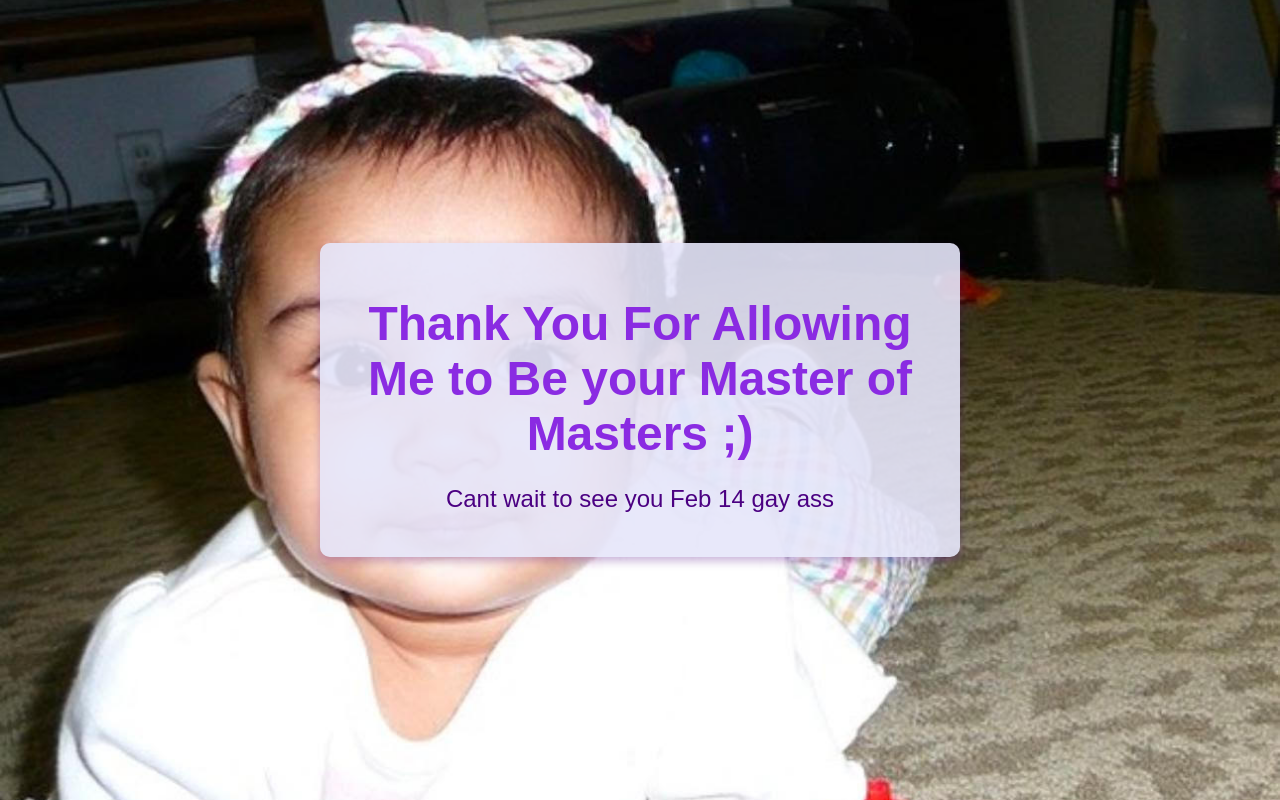
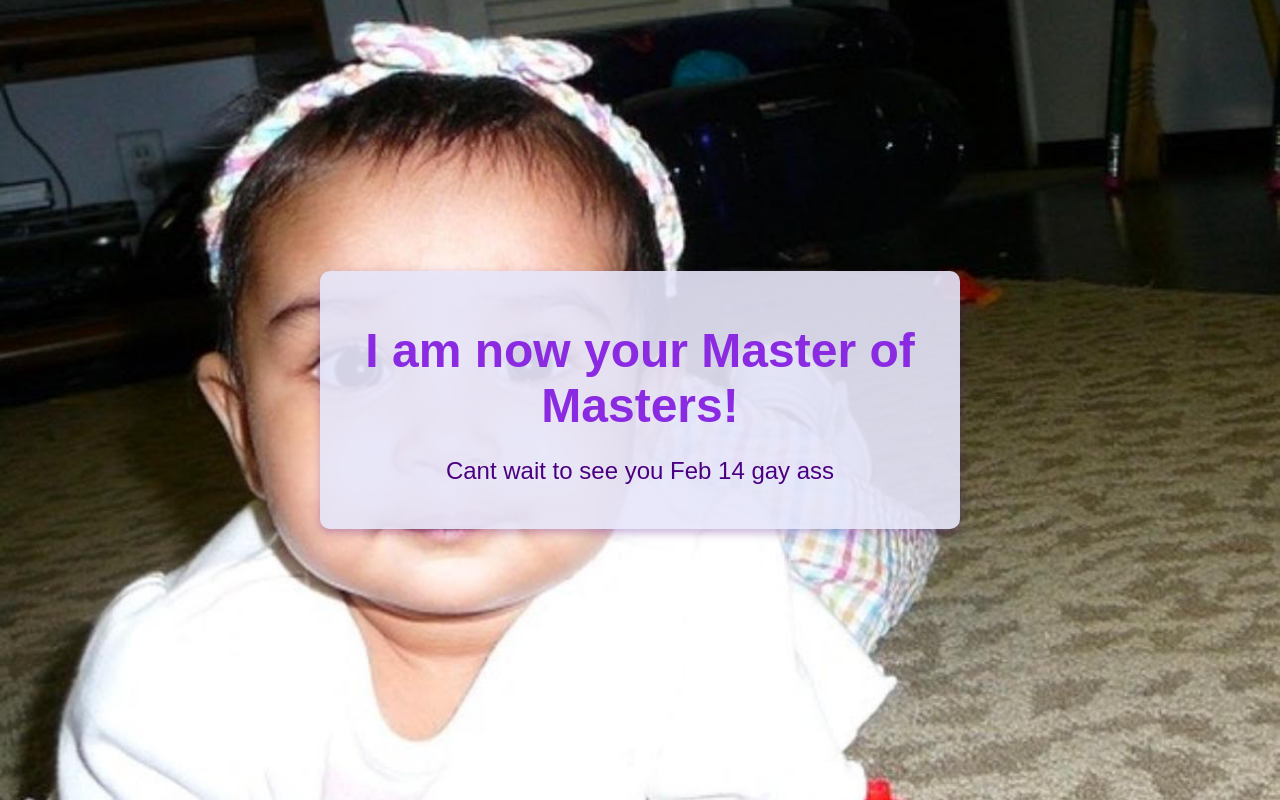
Before and after one commit to SuhailSheik1/meerkatValentines, a plain HTML site: page yes_page.html in a window 1280 px wide. Drawn offline with Linux system fonts and the light colour scheme.

Commit message:
Update yes_page.html

```diff
--- a/yes_page.html
+++ b/yes_page.html
@@ -8,7 +8,7 @@
 </head>
 <body>
   <div class="yes-container">
-    <h1>Thank You For Allowing Me to Be your Master of Masters ;)</h1>
+    <h1>I am now your Master of Masters! </h1>
     <p>Cant wait to see you Feb 14 gay ass</p>
   </div>
 </body>
```
